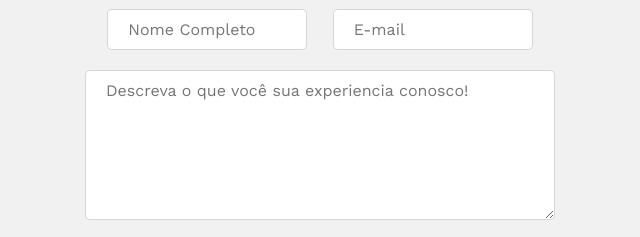
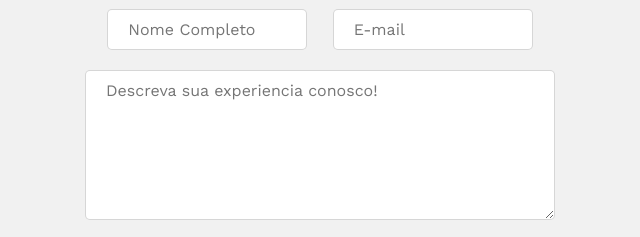
Before and after one commit to s7tec/Hamburguer-project, a plain HTML site: page index.html in a window 1280 px wide. Shown: the part 1880-2117 px from the top of the page, 320-960 px from the left. Drawn offline with nearby package versions, Linux system fonts and the light colour scheme; a web font is replaced by a local one.

Commit message:
Arrumando erro

```diff
--- a/index.html
+++ b/index.html
@@ -154,8 +154,7 @@
                 <form>
                     <input type="text" name="name" id="name" placeholder="Nome Completo">
                     <input type="email" name="email" id="email" placeholder="E-mail">
-                    <textarea name="message" id="message"
-                        placeholder="Descreva o que você sua experiencia conosco!"></textarea>
+                    <textarea name="message" id="message"placeholder="Descreva sua experiencia conosco!"></textarea>
                     <input type="submit" value="Enviar">
                 </form>
             </section>
```
